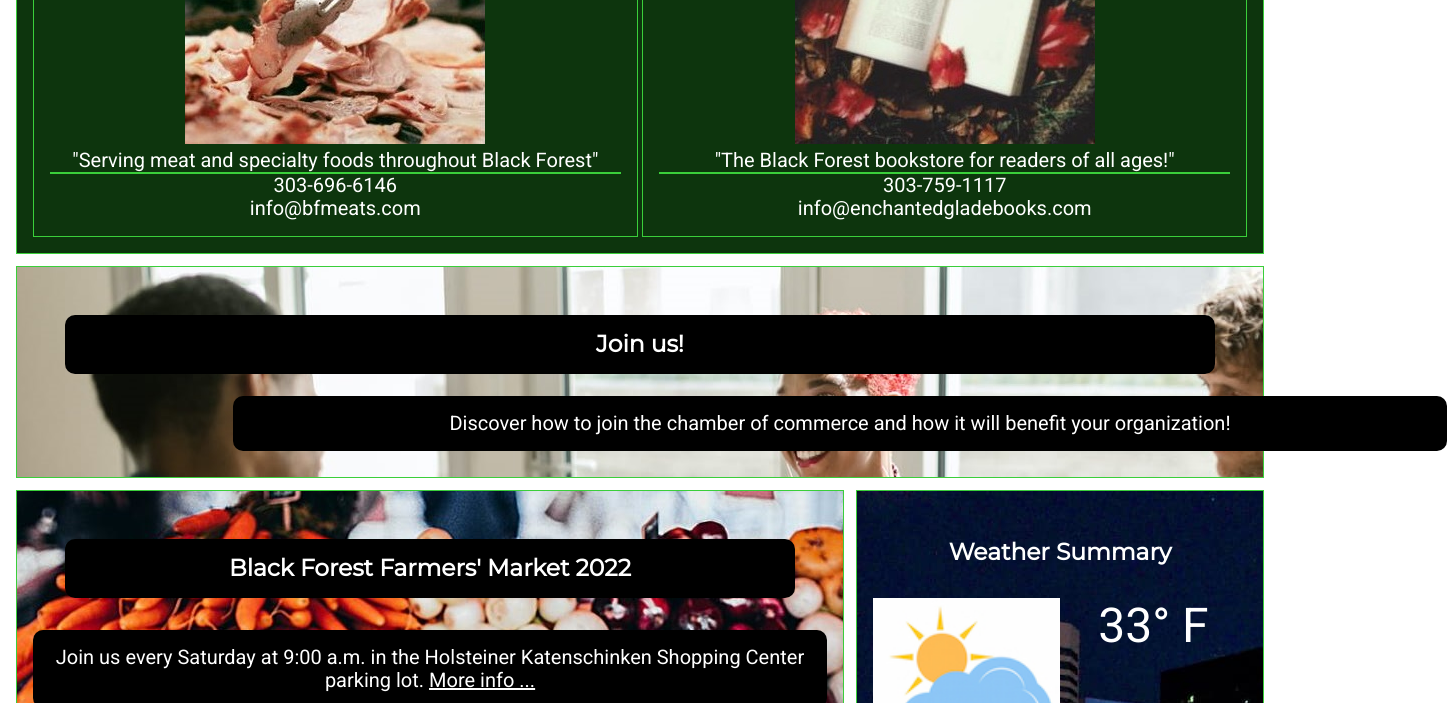
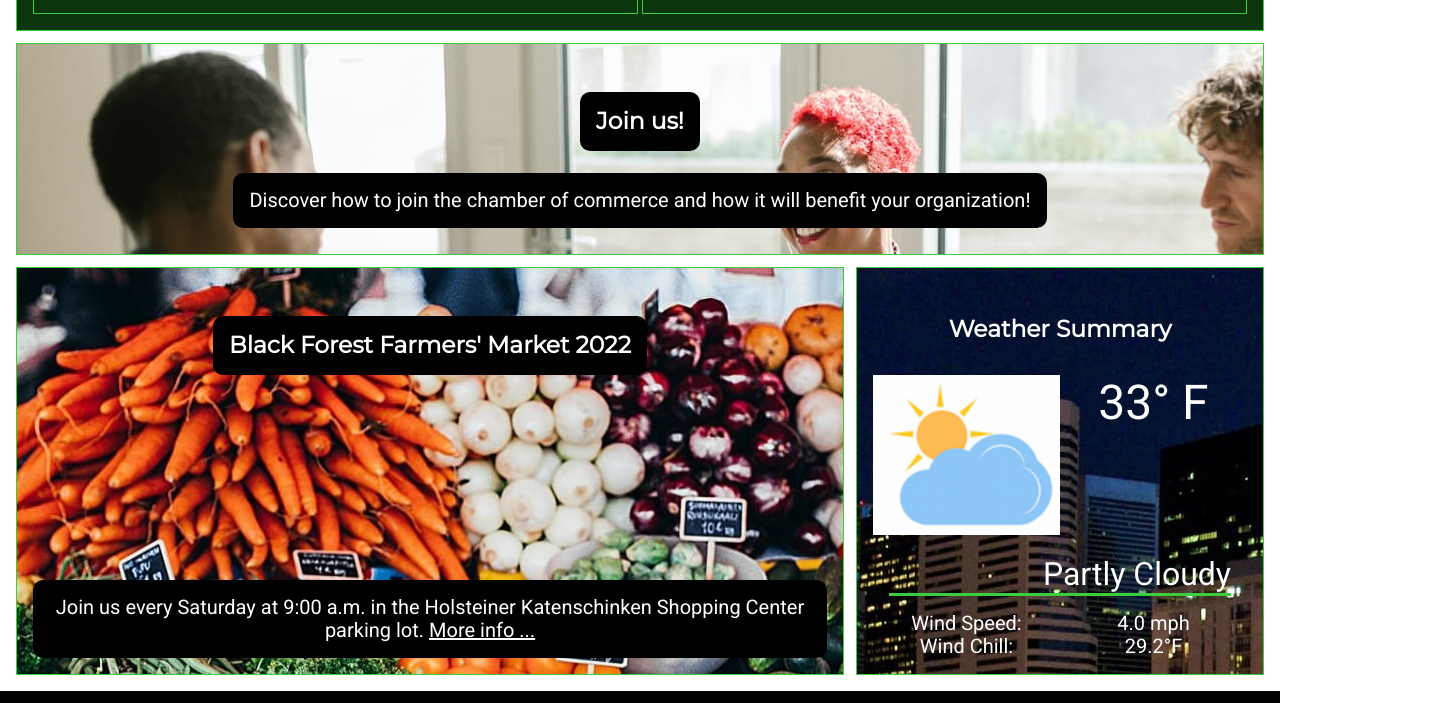
Before and after one commit to ryantaniguchi/wdd230, a plain HTML site: page lesson6/index.html in a window 1280 px wide. Shown: the part 1360-2063 px from the top of the page, 1447 px wide, since content can reach past the window. Drawn offline with Linux system fonts and the light colour scheme.

Commit message:
W06 Submission

```diff
--- a/lesson6/css/base.css
+++ b/lesson6/css/base.css
@@ -98,6 +98,10 @@ main>section {
 
 #event {
     background-image: url("../images/market.jpg");
+    display: flex;
+    flex-direction: column;
+    align-items: center;
+    justify-content: space-between;
 }
 
 #event p, #event h3 {
@@ -201,7 +205,10 @@ nav {
 
 #news {
     background-image: url("../images/news_small.jpg");
-    padding: 10rem;
+    display: flex;
+    flex-direction: column;
+    align-items: center;
+    justify-content: space-between;
 }
 
 #join {
--- a/lesson6/css/large.css
+++ b/lesson6/css/large.css
@@ -83,6 +83,7 @@
     #news {
         grid-column: 2/3;
         grid-row: 3/4;
+        height: 700px;
         background-image: url("../images/news_large.jpg");
 
     }
--- a/lesson6/css/medium.css
+++ b/lesson6/css/medium.css
@@ -50,6 +50,7 @@
     #news {
         grid-column: 1 / 4;
         grid-row: 2;
+        height: 300px;
         background-image: url("../images/news_medium.jpg");
     }
 
@@ -64,18 +65,20 @@
         grid-column: 1 / 4;
         grid-row: 4;
         background-image: url("../images/join_medium.jpg");
+        display: flex;
+        flex-direction: column;
+        align-items: center;
+        justify-content: space-between;
     }
 
     #join p {
         bottom: 10px;
-        right: 200px;
-        left: 200px;
     }
 
     #event {
-        display: block;
         grid-column: 1 / 3;
         grid-row: 5;
+        display: flex;
     }
 
     footer {
```
Also changed, not shown: lesson6/index.html (+6 -0 lines).
